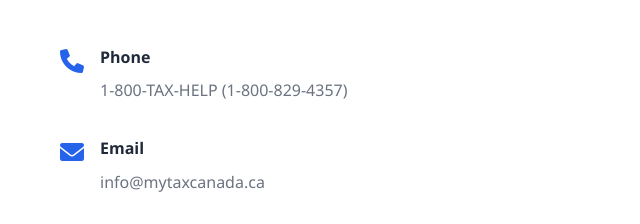
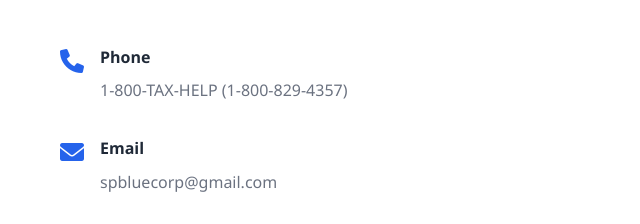
Before and after one commit to torontoram/mytax, a plain HTML site: page index.html in a window 1280 px wide. Shown: the part 5141-5365 px from the top of the page, 0-640 px from the left. Drawn offline with Linux system fonts and the light colour scheme.

Commit message:
Update index.html

```diff
--- a/index.html
+++ b/index.html
@@ -336,7 +336,7 @@
                         <i class="fas fa-envelope"></i>
                         <div>
                             <h4>Email</h4>
-                            <p>info@mytaxcanada.ca</p>
+                            <p>spbluecorp@gmail.com</p>
                         </div>
                     </div>
                     <div class="info-item">
```
